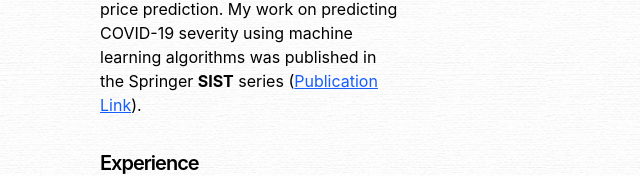
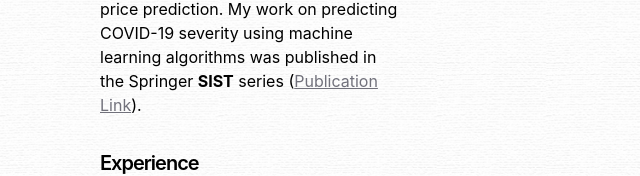
Before and after one commit to Labeba-Tahsin/labeba-tahsin-portfolio, a Next.js app: page / in a window 1280 px wide. Shown: the part 611-787 px from the top of the page, without its empty margins (0-640 px from the left). Built offline with nearby package versions, Linux system fonts and the light colour scheme.

Commit message:
style change

```diff
--- a/app/page.tsx
+++ b/app/page.tsx
@@ -62,7 +62,7 @@ export default function Page() {
       <h4 className="mt-4 mb-4 text-xl font-semibold tracking-tighter">Education</h4>
       <p className="mb-8">
         I completed my B.Sc. in Computer Science from Brac University, Bangladesh, where I contributed to research projects like dynamic object detection for assisting blind individuals, early diabetes prediction, and Cardano price prediction. My work on predicting COVID-19 severity using machine learning algorithms was published in the Springer <b>SIST</b> series
-      (<a className="text-blue-600 underline"
+      (<a className="text-zinc-500 underline"
             rel="noopener noreferrer"
             target="_blank"
             href="https://link.springer.com/chapter/10.1007/978-981-19-0011-2_7">Publication Link</a>).
```
